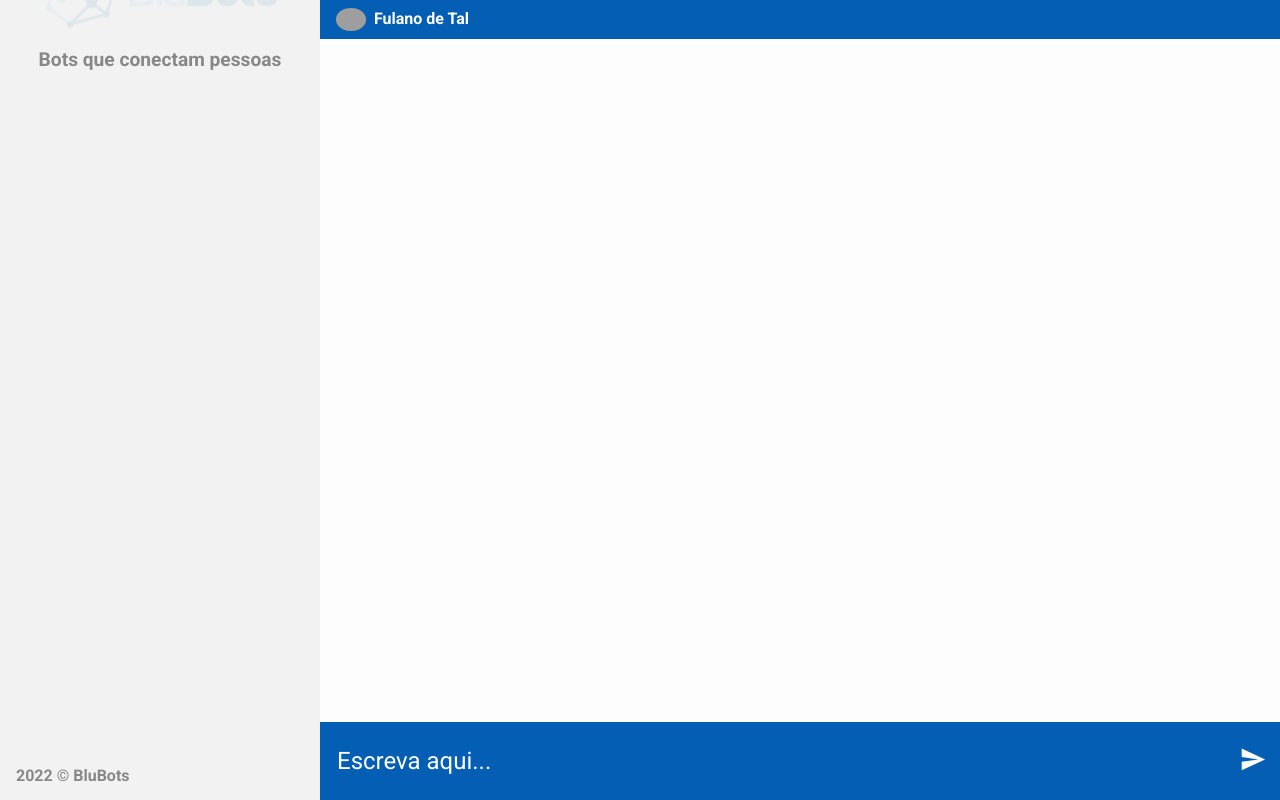
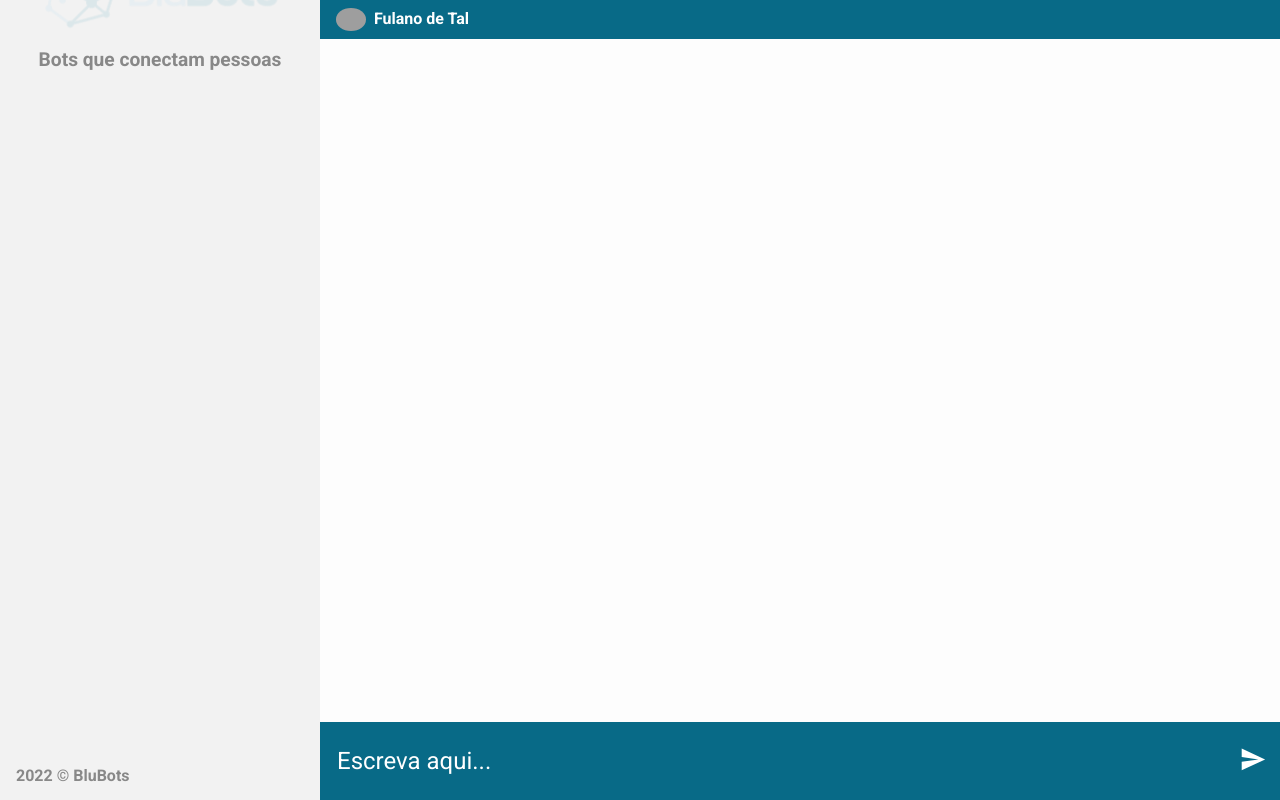
Before and after one commit to julioreisdev/seletivo-blubots, a React (Create React App) app: page /chat in a window 1280 px wide. Built offline with nearby package versions, Linux system fonts and the light colour scheme; no server answers; grey boxes are pictures that could not be loaded.

Commit message:
Muda base de cor

```diff
--- a/src/components/Chat/ChatHeader.js
+++ b/src/components/Chat/ChatHeader.js
@@ -15,7 +15,7 @@ export default function ChatHeader() {
 }
 
 const Container = styled.div`
-  background-color: #045fb4;
+  background-color: #086A87;
   color: #fff;
   font-weight: bold;
 
--- a/src/components/Chat/ChatSend.js
+++ b/src/components/Chat/ChatSend.js
@@ -37,8 +37,8 @@ const Container = styled.div`
       font-size: 1.5rem;
       color: #fff;
       padding: 1.5rem 60px 1.5rem 1rem;
-      background-color: #045fb4;
-      border: 1px solid #045fb4;
+      background-color: #086A87;
+      border: 1px solid #086A87;
 
       ::placeholder {
         color: #fff;
@@ -53,7 +53,7 @@ const Container = styled.div`
       top: 2px;
       right: 2px;
       bottom: 2px;
-      background-color: #045fb4;
+      background-color: #086A87;
 
       ion-icon {
         font-size: 1.8rem;
```
